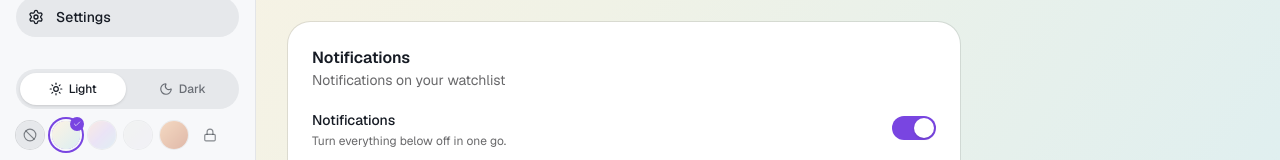
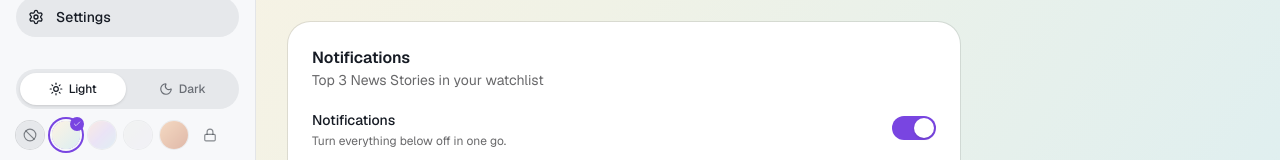
Before and after one commit to mathisseidl/Stock-Watchlist, a Next.js app: page /settings in a window 1280 px wide. Shown: the part 315-475 px from the top of the page. Built offline with nearby package versions, Linux system fonts and the light colour scheme; no server answers.

Commit message:
Settings: retitle the notifications card subtitle
Co-Authored-By: Claude Sonnet 5 <noreply@anthropic.com>
Claude-Session: https://claude.ai/code/session_01DXUEKuUGyhWiGX7rkSCzop

```diff
--- a/app/(dashboard)/settings/page.tsx
+++ b/app/(dashboard)/settings/page.tsx
@@ -84,7 +84,7 @@ export default function SettingsPage() {
         <div>
           <h3 className="text-base font-semibold">Notifications</h3>
           <p className="text-sm text-muted-foreground">
-            Notifications on your watchlist
+            Top 3 News Stories in your watchlist
           </p>
         </div>
 
```
